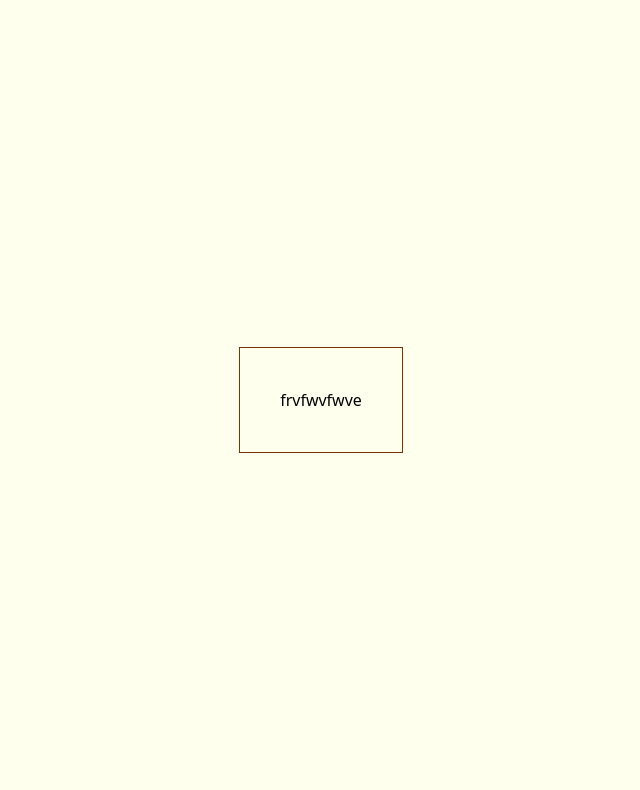
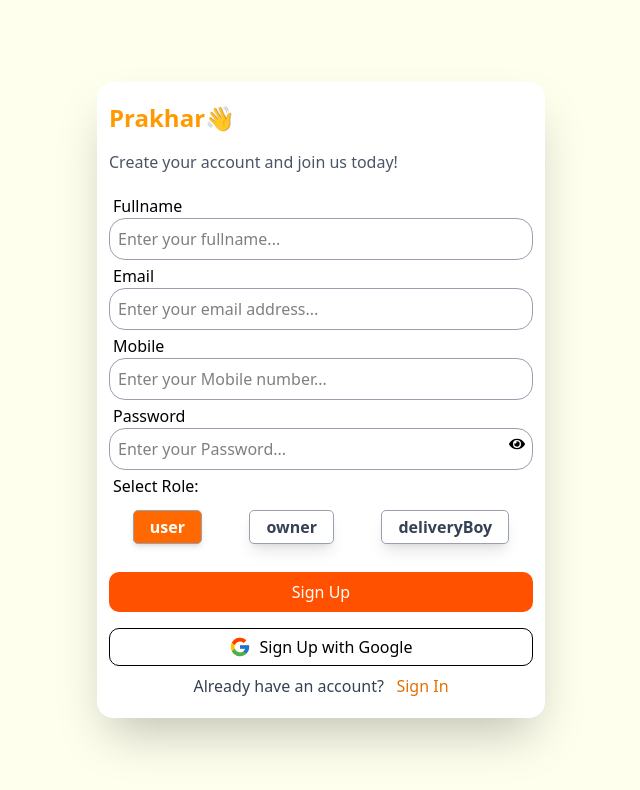
Before and after one commit to prakhar06022004/Food-Delivery-Application, a React (Vite) app in the folder frontend/: page /signup in a window 1280 px wide. Shown: the top 790 px of the page, without its empty margins (319-959 px from the left). Built offline with nearby package versions, Linux system fonts and the light colour scheme.

Commit message:
signUp UI and form logic done now creating signIn page and its logic

```diff
--- a/frontend/src/pages/SignUp.jsx
+++ b/frontend/src/pages/SignUp.jsx
@@ -1,9 +1,144 @@
-import "./signUp.css";
+import { useState,useReducer } from "react";
+import { FaEye } from "react-icons/fa";
+import { FaRegEyeSlash } from "react-icons/fa";
+import { FcGoogle } from "react-icons/fc";
+import { useNavigate } from "react-router-dom";
+import {reducer,initialValue} from './SignUpReducer'
 const SignUp = () => {
+  const [showRole, setShowRole] = useState("user");
+  const [showPassword, setShowPassword] = useState(false);
+  const roles = ["user", "owner", "deliveryBoy"];
+  const navigate = useNavigate();
+  const handleChange = (e) => {
+    dispatch({
+      type: "SET_FIELD",
+      field: e.target.name,
+      value: e.target.value,
+    });
+
+  };
+      const [state,dispatch] = useReducer(reducer,initialValue)
+
   return (
-    <div className="signUpContainer w-full h-screen flex justify-center items-center">
-      <div className="border p-10 border-amber-900 font-extralight">
-frvfwvfwve      </div>
+    <div className="bg-[rgb(255,255,238)] w-full h-screen flex justify-center items-center p-2">
+      <div className="px-3 py-5 font-extralight w-full max-w-md bg-white shadow-2xl rounded-2xl border-gray-100">
+        <h1 className="font-bold text-2xl mb-4 text-amber-500 cursor-pointer ">
+          Prakhar👋
+        </h1>
+        <div>
+          <p className="text-gray-600 text-start mb-5">
+            Create your account and join us today!
+          </p>
+          <label className="font-light mx-1" htmlFor="fullname">
+            Fullname
+          </label>
+          <div className="mb-1">
+            <input
+              className="border border-gray-400 focus:outline-none w-full px-2 py-2 rounded-2xl focus:border-amber-600 focus:ring-1 focus:ring-amber-300"
+              type="text"
+              name="fullName"
+              id="fullname"
+              placeholder="Enter your fullname..."
+              onChange={handleChange}
+              value={state.fullName}
+            />
+          </div>
+        </div>
+
+        <div>
+          <label className="font-light mx-1" htmlFor="email">
+            Email
+          </label>
+          <div className="mb-1">
+            <input
+              className="border border-gray-400 focus:outline-none w-full px-2 py-2 rounded-2xl focus:border-amber-600 focus:ring-1 focus:ring-amber-300"
+              type="text"
+              name="email"
+              id="email"
+              placeholder="Enter your email address..."
+              onChange={handleChange}
+              value={state.email}
+            />
+          </div>
+        </div>
+
+        <div>
+          <label className="font-light mx-1" htmlFor="mobile">
+            Mobile
+          </label>
+          <div className="mb-1">
+            <input
+              className="border border-gray-400 focus:outline-none w-full px-2 py-2 rounded-2xl focus:border-amber-600 focus:ring-1 focus:ring-amber-300"
+              type="text"
+              name="mobile"
+              id="mobile"
+              placeholder="Enter your Mobile number..."
+              onChange={handleChange}
+              value={state.mobile}
+            />
+          </div>
+        </div>
+
+        <div>
+          <label className="font-light mx-1" htmlFor="password">
+            Password
+          </label>
+          <div className="mb-1 relative">
+            <input
+              className="border border-gray-400 focus:outline-none w-full px-2 py-2 rounded-2xl focus:border-amber-600 focus:ring-1 focus:ring-amber-300"
+              type={showPassword ? "text" : "password"}
+              name="password"
+              id="password"
+              placeholder="Enter your Password..."
+              onChange={handleChange}
+              value={state.password}
+            />
+            <button
+              className="absolute right-2 top-2 cursor-pointer"
+              onClick={() => setShowPassword((prev) => !prev)}
+            >
+              {showPassword ? <FaRegEyeSlash /> : <FaEye />}
+            </button>
+          </div>
+        </div>
+
+        <div>
+          <label className="font-light mx-1" htmlFor="role">
+            Select Role:
+          </label>
+          <div className="mb-1">
+            <div className=" w-full flex justify-around items-center my-3 ">
+              {roles.map((role, idx) => (
+                <button
+                  className={`border border-gray-400 px-4 py-1 rounded-[5px] cursor-pointer shadow-lg font-semibold  ${
+                    showRole === role
+                      ? "bg-orange-500 text-white shadow-md"
+                      : "bg-white text-gray-700 hover:bg-gray-100"
+                  }`}
+                  key={idx}
+                  onClick={() => setShowRole(role)}
+                >
+                  {role}
+                </button>
+              ))}
+            </div>
+          </div>
+        </div>
+        <button className="w-full bg-[#ff5100] py-2 rounded-[10px] text-white my-4 cursor-pointer font-medium">
+          Sign Up
+        </button>
+        <button className="flex justify-center items-center gap-2 py-1.5 cursor-pointer rounded-[10px] border w-full">
+          <FcGoogle size={22} />
+          Sign Up with Google
+        </button>
+        <p
+          className="text-center mt-2 hover:underline cursor-pointer font-normal text-gray-700"
+          onClick={() => navigate("/signin")}
+        >
+          Already have an account? &nbsp;
+          <span className="text-amber-600"> Sign In</span>
+        </p>
+      </div>
     </div>
   );
 };
--- /dev/null
+++ b/frontend/src/pages/SignUpReducer.jsx
@@ -0,0 +1,18 @@
+export const initialValue = {
+  fullName: "",
+  email: "",
+  mobile: "",
+  password: "",
+  role: "user",
+};
+
+export const reducer = (state, action) => {
+  switch (action.type) {
+    case "SET_FIELD":
+      return { ...state, [action.field]: action.value };
+    case "RESET_FORM":
+      return action.payload;
+    default:
+      return state;
+  }
+};
--- a/frontend/src/pages/signUp.css
+++ /dev/null
@@ -1,3 +0,0 @@
-.signUpContainer {
-    background-color: rgb(255, 255, 238);
-}
```
